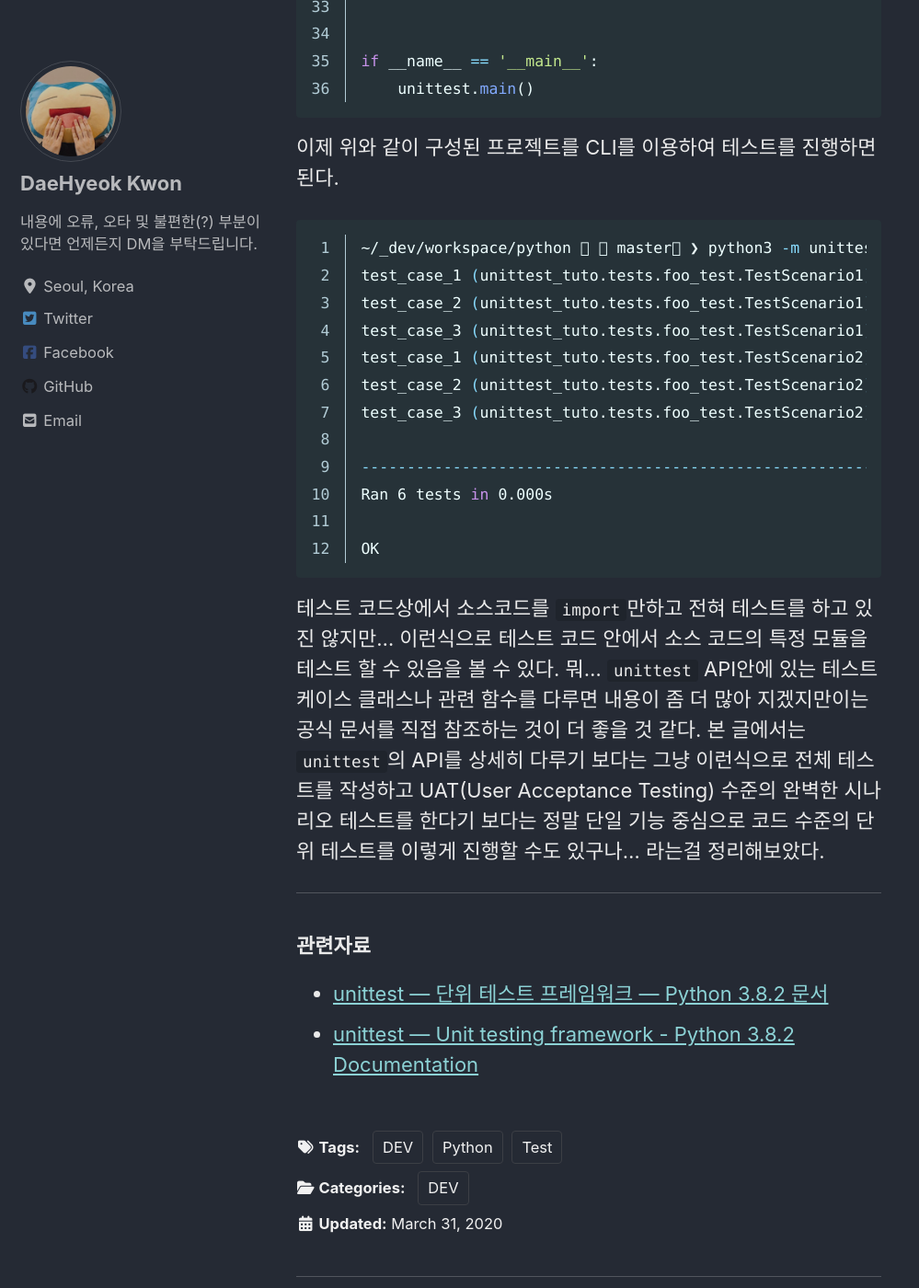
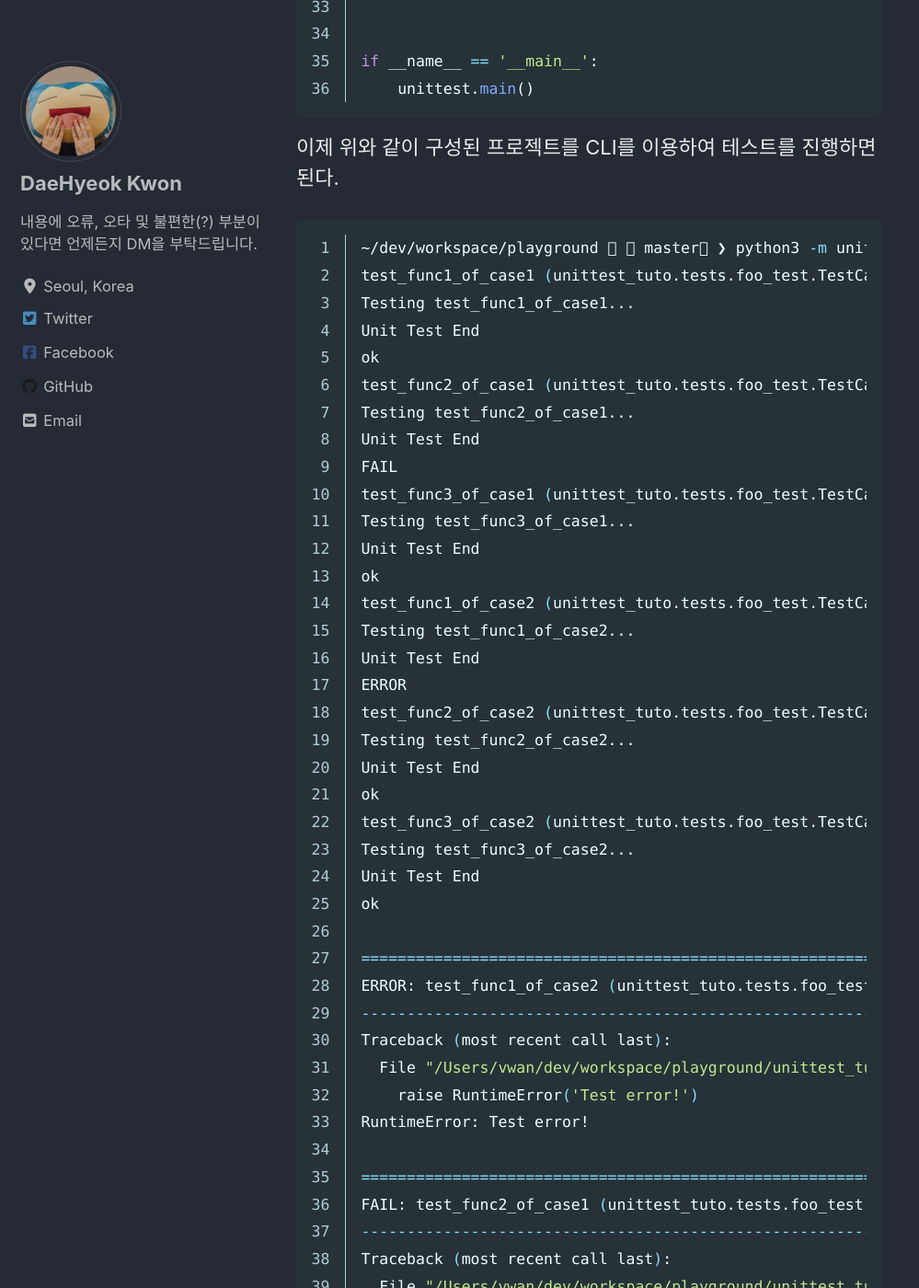
Before and after one commit to kor-haru/kor-haru.github.io, a Jekyll site: the page built from _posts/2020-03-31-006.md, in a window 1280 px wide and 1400 px high, scrolled down 3520 px. Shown: the whole window at 92% size, without its empty margins (0-999 px from the left). Built offline with Jekyll 4.4.1, drawn with Linux system fonts in a browser that asks for light colours; cached includes are drawn as plain includes; nearby versions of some CDN libraries; some of the changed text lies outside the part shown.

Commit message:
mod: add detail output

````diff
--- a/_posts/2020-03-31-006.md
+++ b/_posts/2020-03-31-006.md
@@ -32,7 +32,7 @@ toc : true
 개인적으로 프로젝트 디렉토리를 구성할 때 소스 코드와 테스트 코드를 분리하여 구성하고 싶었고 IDE 같은 강려크한 기능이 장착된 툴을 활용하여 하기 보다는 어느 환경에서나 Python만 있다면 테스트가 가능하게 하고 싶었다. 우선은 프로젝트 구성을 살펴보면 아래와 같다.
 
 ``` bash
-~/_dev/workspace/python   master ❯ tree unittest_tuto
+~/dev/workspace/playground   master ❯ tree unittest_tuto
 unittest_tuto
 ├── init.py
 ├── setup.py
@@ -105,14 +105,52 @@ if __name__ == '__main__':
 이제 위와 같이 구성된 프로젝트를 CLI를 이용하여 테스트를 진행하면 된다.
 
 ``` bash
-~/_dev/workspace/python   master ❯ python3 -m unittest unittest_tuto.tests.foo_test -v
-test_case_1 (unittest_tuto.tests.foo_test.TestScenario1) ... ok
-test_case_2 (unittest_tuto.tests.foo_test.TestScenario1) ... ok
-test_case_3 (unittest_tuto.tests.foo_test.TestScenario1) ... ok
-test_case_1 (unittest_tuto.tests.foo_test.TestScenario2) ... ok
-test_case_2 (unittest_tuto.tests.foo_test.TestScenario2) ... ok
-test_case_3 (unittest_tuto.tests.foo_test.TestScenario2) ... ok
+~/dev/workspace/playground   master ❯ python3 -m unittest unittest_tuto.tests.foo_test -v
+test_func1_of_case1 (unittest_tuto.tests.foo_test.TestCase1) ... Unit Test Initialized
+Testing test_func1_of_case1...
+Unit Test End
+ok
+test_func2_of_case1 (unittest_tuto.tests.foo_test.TestCase1) ... Unit Test Initialized
+Testing test_func2_of_case1...
+Unit Test End
+FAIL
+test_func3_of_case1 (unittest_tuto.tests.foo_test.TestCase1) ... Unit Test Initialized
+Testing test_func3_of_case1...
+Unit Test End
+ok
+test_func1_of_case2 (unittest_tuto.tests.foo_test.TestCase2) ... Unit Test Initialized
+Testing test_func1_of_case2...
+Unit Test End
+ERROR
+test_func2_of_case2 (unittest_tuto.tests.foo_test.TestCase2) ... Unit Test Initialized
+Testing test_func2_of_case2...
+Unit Test End
+ok
+test_func3_of_case2 (unittest_tuto.tests.foo_test.TestCase2) ... Unit Test Initialized
+Testing test_func3_of_case2...
+Unit Test End
+ok
 
+======================================================================
+ERROR: test_func1_of_case2 (unittest_tuto.tests.foo_test.TestCase2)
+----------------------------------------------------------------------
+Traceback (most recent call last):
+  File "/Users/vwan/dev/workspace/playground/unittest_tuto/tests/foo_test.py", line 47, in test_func1_of_case2
+    raise RuntimeError('Test error!')
+RuntimeError: Test error!
+
+======================================================================
+FAIL: test_func2_of_case1 (unittest_tuto.tests.foo_test.TestCase1)
+----------------------------------------------------------------------
+Traceback (most recent call last):
+  File "/Users/vwan/dev/workspace/playground/unittest_tuto/tests/foo_test.py", line 29, in test_func2_of_case1
+    self.assertTrue(False)
+AssertionError: False is not true
+
+----------------------------------------------------------------------
+Ran 6 tests in 0.001s
+
+FAILED (failures=1, errors=1)
 ----------------------------------------------------------------------
 Ran 6 tests in 0.000s
 
````
